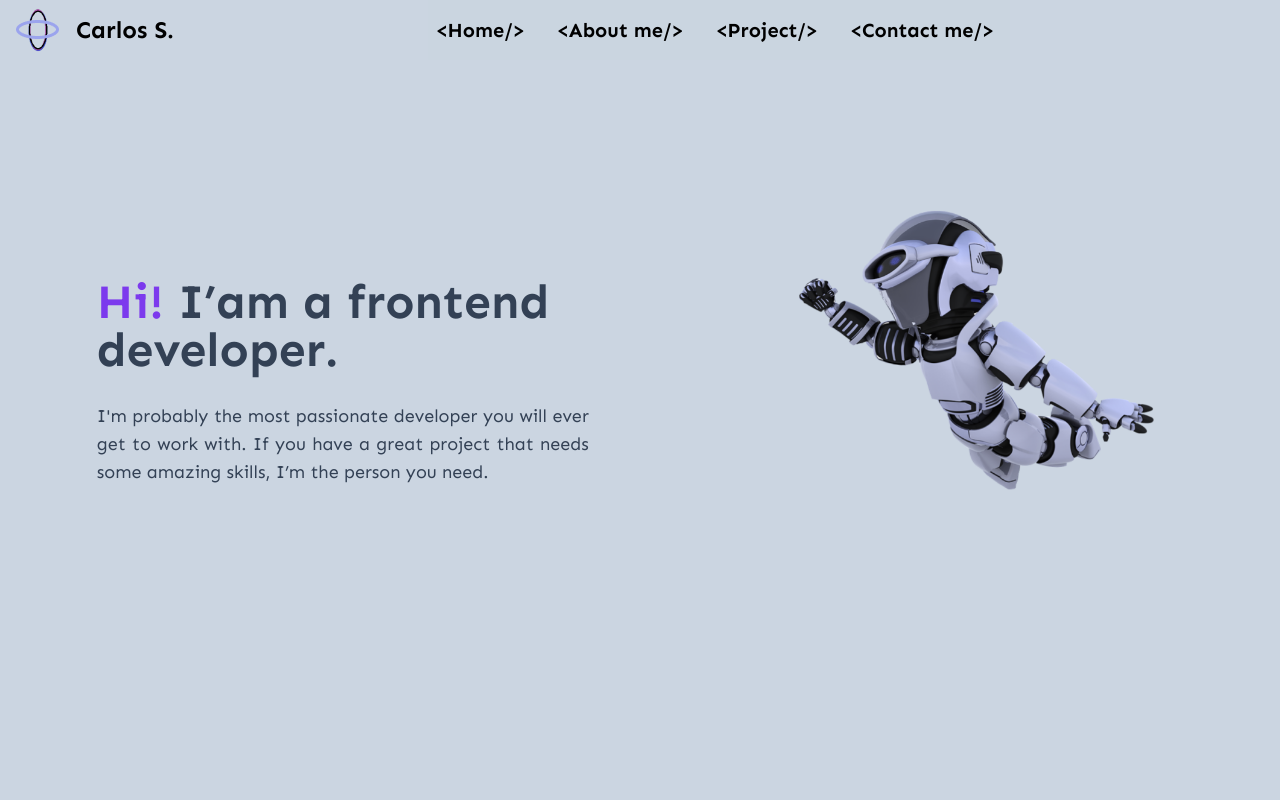
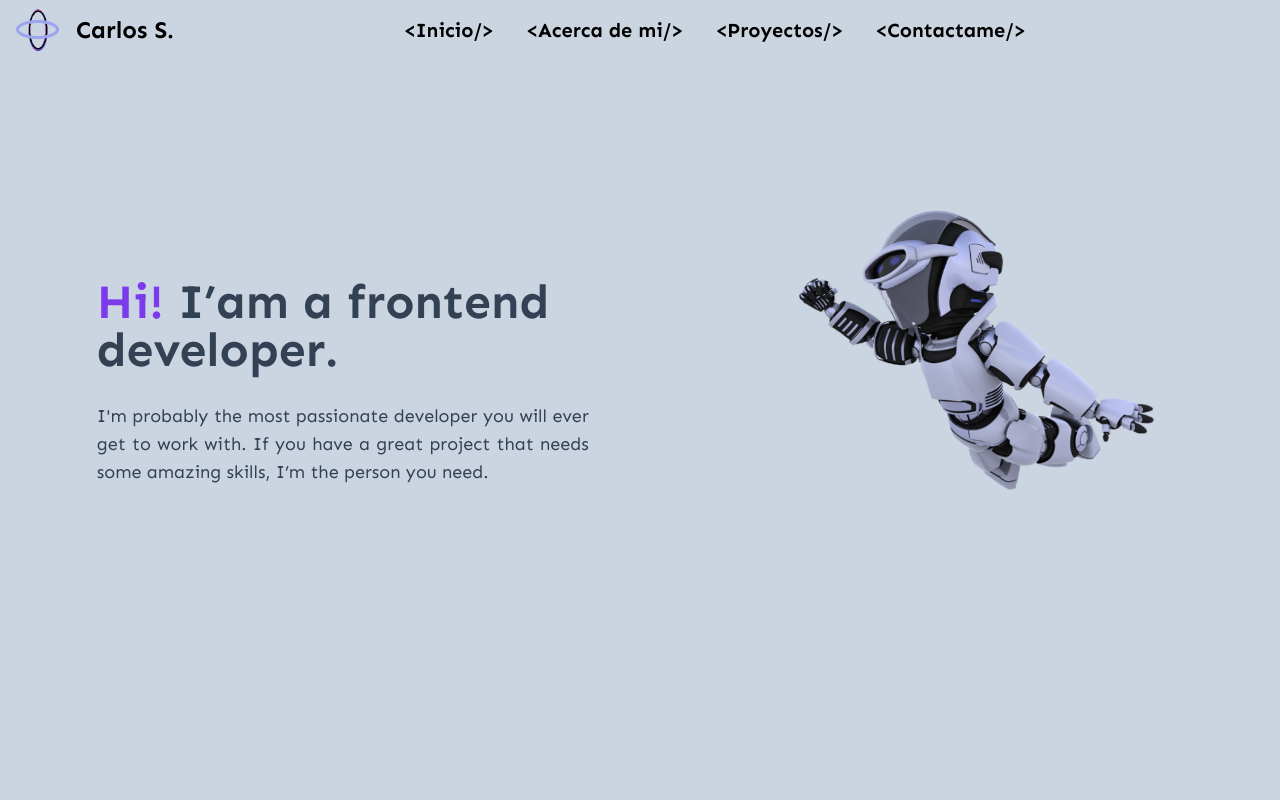
Before and after one commit to carlos-santos-tadeo/Portafolio, a React (Vite) app: page / in a window 1280 px wide. Shown: the top 800 px of the page. Built offline with nearby package versions, Linux system fonts and the light colour scheme.

Commit message:
change-navbar

```diff
--- a/src/components/Navbar.jsx
+++ b/src/components/Navbar.jsx
@@ -36,28 +36,28 @@ const Navbar = () => {
         <span className="hover:bg-violet-600 flex hover:gap-3 hover:text-white hover:rounded-md p-4 duration-200 pl-2">
           {"<"}
           <a href="#" onClick={handleShowNav}>
-            Home
+            Inicio
           </a>
           {"/>"}
         </span>
         <span className="hover:bg-violet-600 flex hover:gap-3 hover:text-white hover:rounded-md p-4 duration-200 pl-2">
           {"<"}
           <a href="#about_me" onClick={handleShowNav}>
-            About me
+            Acerca de mi
           </a>
           {"/>"}
         </span>
         <span className="hover:bg-violet-600 flex hover:gap-3 hover:text-white hover:rounded-md p-4 duration-200 pl-2">
           {"<"}
           <a href="#project" onClick={handleShowNav}>
-            Project
+            Proyectos
           </a>
           {"/>"}
         </span>
         <span className="hover:bg-violet-600 flex hover:gap-3 hover:text-white hover:rounded-md p-4 duration-200 pl-2">
           {"<"}
           <a href="#footer" onClick={handleShowNav}>
-            Contact me
+            Contactame
           </a>
           {"/>"}
         </span>
```
